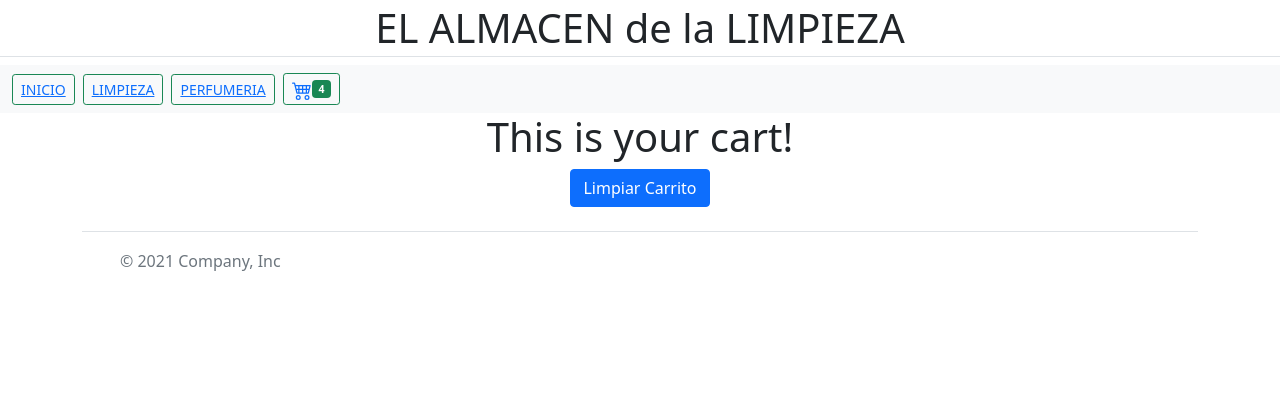
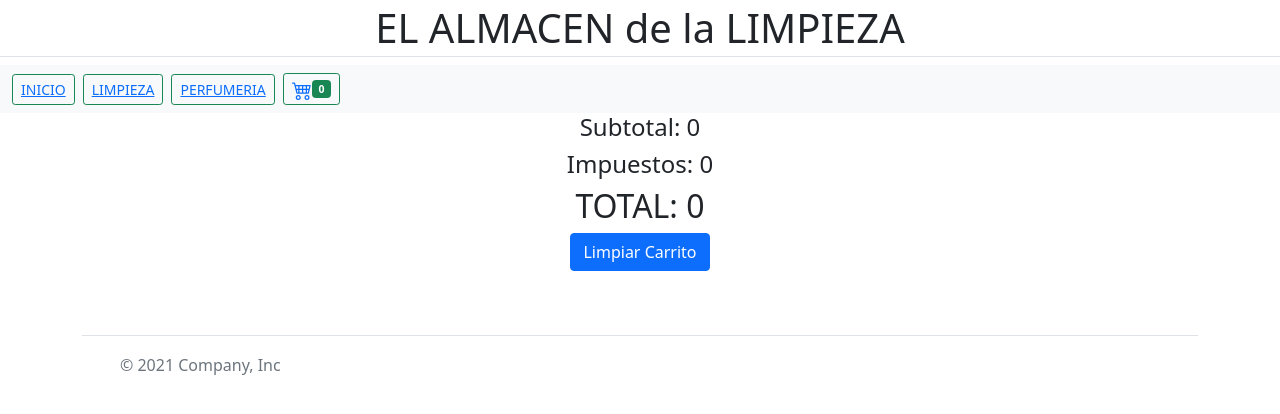
Before and after one commit to afruchdman/react-desafios, a React (Create React App) app: page /cart in a window 1280 px wide. Shown: the top 414 px of the page. Built offline with nearby package versions, Linux system fonts and the light colour scheme.

Commit message:
Item Collection

```diff
--- a/src/components/Cart.jsx
+++ b/src/components/Cart.jsx
@@ -4,13 +4,26 @@ import CartItem from "./CartItem";
 import { Button } from "react-bootstrap";
 
  const Cart = () => {
-    const {cartList,clearCart} = useContext(CartContext)
-    const localClearCart=()=>{clearCart()}
+    const {cartList,
+        clearCart,
+        calcsubtotal,
+        calcimpuestos,
+        calcTotalFinal,
+        } = useContext(CartContext)
+
+const localClearCart=()=>{clearCart()}
     return (
         <>
-            <h1>This is your cart!</h1>
-            <span><Button onClick={localClearCart}>Limpiar Carrito</Button></span>
+            <h2 className="h4">Subtotal: {calcsubtotal()}</h2>
+            <h2 className="h4">Impuestos: {calcimpuestos()}</h2>
+            <h2 className="h2">TOTAL: {calcTotalFinal()}</h2>
+            <p><Button onClick={localClearCart}>Limpiar Carrito</Button></p>
             <CartItem Item={cartList}></CartItem>
+            <br/>
+
+
+
+
         </>
     );
 }
--- a/src/components/CartContext.jsx
+++ b/src/components/CartContext.jsx
@@ -35,8 +35,46 @@ const isInCart = (id) =>{
     if(found===undefined){found=-1}
 return found}
 
+//funcion que calcula el total x producto o item
+const calctotalbyItem=(id)=>{
+let index = cartList.map (item=>item.id).indexOf(id);
+return cartList[index].price *  cartList[index].cantidad;
+}
+//funcion que calcula el subtotal de la factura sin impuestos
+const calcsubtotal=()=>{
+let totalxItem = cartList.map (item=>calctotalbyItem(item.id));
+return totalxItem.reduce(((previousValue, currentValue) => previousValue + currentValue),0)
+}
+//funcion que calcula impuestos
+const calcimpuestos=()=>{
+    const impuesto=0.21
+return calcsubtotal() * impuesto;
+}
+//funcion que calcula el totoal de la factura
+const calcTotalFinal=()=>{
+return calcsubtotal()+calcimpuestos();
+}
+//funcion que calcula el totoal de items, de cantidad de items
+const contadorItems=()=>{
+    let qtys=cartList.map(item=>item.cantidad);
+return qtys.reduce(((previousValue, currentValue) => previousValue + currentValue),0);
+}
+
+
+
     return (
-    <CartContext.Provider value={{cartList,addToCart,removeItemCart,clearCart,isInCart}}>
+    <CartContext.Provider value={{
+        cartList,
+        addToCart,
+        removeItemCart,
+        clearCart,
+        isInCart,
+        calctotalbyItem,
+        calcsubtotal,
+        calcimpuestos,
+        calcTotalFinal,
+        contadorItems
+        }}>
         {children}
     </CartContext.Provider>);
     }
--- a/src/components/CartShow.jsx
+++ b/src/components/CartShow.jsx
@@ -6,21 +6,24 @@ import {Card } from 'react-bootstrap';
 
 const CartShow = ({items}) => {
     const {removeItemCart} = useContext(CartContext)
+    const {calctotalbyItem} = useContext(CartContext)
 
     const localremoveItemCart = () =>{removeItemCart(items.id)}
     return (
 <>
-            <center>
+            <hr/><center>
             <Card style={{ width: '36rem' }}>
             <Card.Img variant="top" src={items.img} />
             <Card.Body>
-                <Card.Title>{items.name}</Card.Title>
-                <Card.Title>{items.cantidad}</Card.Title>
+                <Card.Title>Nombre: {items.name}</Card.Title>
+                <Card.Title>Cantidad: {items.cantidad}</Card.Title>
+                <Card.Title>${items.price}ARS</Card.Title>
+                <Card.Title style={{ color: 'red' }}> Sub Total de {items.name}: ${calctotalbyItem(items.id)}ARS</Card.Title>
             </Card.Body>
             </Card>
             </center>
-                <span><Button onClick={localremoveItemCart}>Quitar del carrito</Button></span>
-            </>
+            <span><Button onClick={localremoveItemCart}>Quitar del carrito</Button></span>
+</>
     );
 }
 
--- a/src/components/CartWidget.jsx
+++ b/src/components/CartWidget.jsx
@@ -1,15 +1,17 @@
 
 // este componente es el carrito de compras, que invoca el componente carrito/Badge para poder cambiar el nro de productos.
 import { Badge } from 'react-bootstrap';
-
+import { CartContext } from './CartContext';
+import { useContext } from 'react';
 
 const CartWidget = () => {
+  const contexto = useContext(CartContext)
     return (
       <>
         <svg xmlns="http://www.w3.org/2000/svg" width="20" height="20" fill="currentColor" className="bi bi-cart4" viewBox="0 0 16 16">
                 <path d="M0 2.5A.5.5 0 0 1 .5 2H2a.5.5 0 0 1 .485.379L2.89 4H14.5a.5.5 0 0 1 .485.621l-1.5 6A.5.5 0 0 1 13 11H4a.5.5 0 0 1-.485-.379L1.61 3H.5a.5.5 0 0 1-.5-.5zM3.14 5l.5 2H5V5H3.14zM6 5v2h2V5H6zm3 0v2h2V5H9zm3 0v2h1.36l.5-2H12zm1.11 3H12v2h.61l.5-2zM11 8H9v2h2V8zM8 8H6v2h2V8zM5 8H3.89l.5 2H5V8zm0 5a1 1 0 1 0 0 2 1 1 0 0 0 0-2zm-2 1a2 2 0 1 1 4 0 2 2 0 0 1-4 0zm9-1a1 1 0 1 0 0 2 1 1 0 0 0 0-2zm-2 1a2 2 0 1 1 4 0 2 2 0 0 1-4 0z"/>
         </svg>
-        <Badge bg="success">4</Badge>
+        <Badge bg="success">{ contexto.contadorItems().toString()}</Badge>
       </>
     );
 }
--- a/src/components/Item.jsx
+++ b/src/components/Item.jsx
@@ -5,7 +5,7 @@ import "bootstrap/dist/css/bootstrap.min.css";
 
 
 const Item = ({producto}) => {
-  const {name, img, description, stock,id} = producto
+  const {name, img, description, stock,id,precio} = producto
   return (
     <>
 
@@ -15,6 +15,7 @@ const Item = ({producto}) => {
     <div className="card-body">
         <p className="card-text h4"><Link to={`/item/${id}`}>{name}</Link></p>
         <p className="card-text">{description}</p>
+        <p className="card-text">Precio unitario $:{precio}ARS</p>
         <ul className="list-group list-group-flush">
           {stock === 0 ? <li className="list-group-item">Lo sentimos, no hay stock disponible</li> :
           <li className="list-group-item" >stock disponible {stock}</li>}
--- a/src/components/ItemCount.jsx
+++ b/src/components/ItemCount.jsx
@@ -10,7 +10,6 @@ const ItemCount = ( {stock = 0, contador ,  setContador , onAdd}) => {
     //funcion para decrementar contador
     const restarproducto =()=>{contador>0&&setContador(contador-1)}
     //Esto esta a la espera de la clase para agregar el producto al carrito general de la pagina.
-    //onAdd = (cantidad)=>{console.log(cantidad);}
 
     return (
       <>
--- a/src/components/ItemDetail.jsx
+++ b/src/components/ItemDetail.jsx
@@ -25,6 +25,7 @@ const ItemDetail = ({ item }) => {
             <Card.Body>
                 <Card.Title>{item.name}</Card.Title>
                 <Card.Text>{item.description}</Card.Text>
+                <Card.Text>${item.price}ARS</Card.Text>
                 {
                 item.stock === 0 ? <p>Lo sentimos, no hay stock disponible</p> :
                 itemCount===0
```
Also changed, not shown: src/mocks/productos.js (+5 -5 lines).
